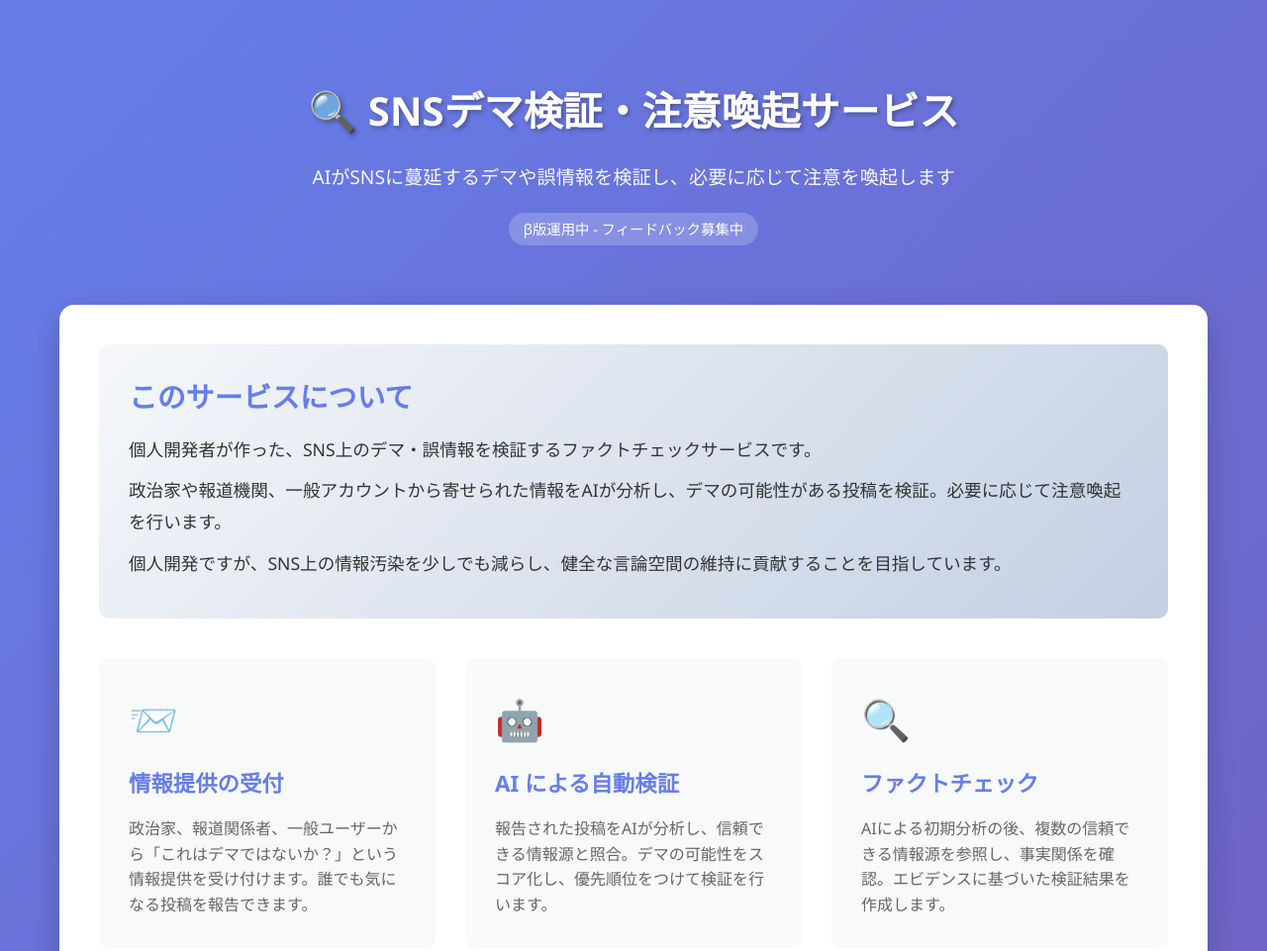
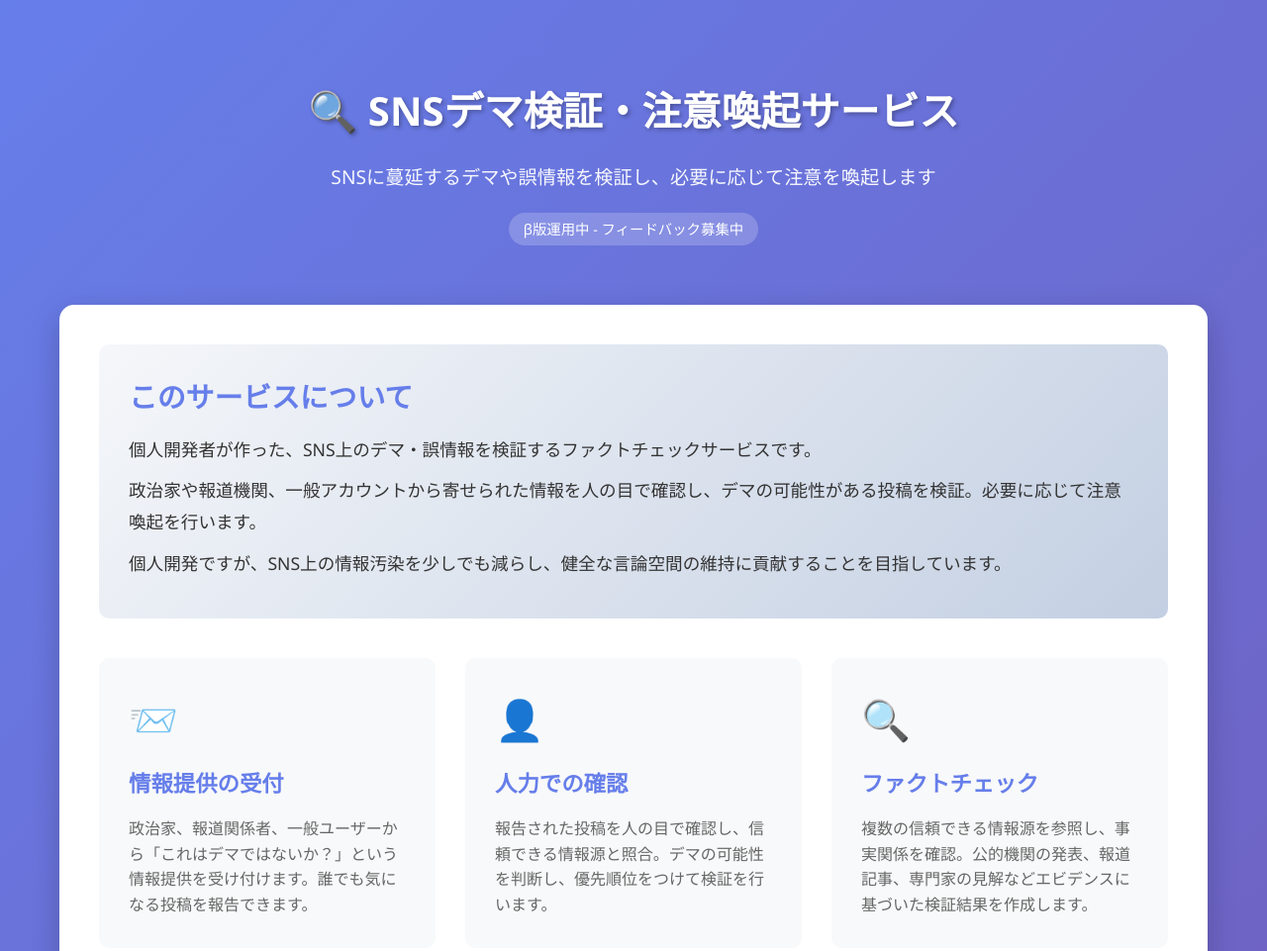
Before and after one commit to hiroshi-sys/factcheck-service, a plain HTML site: page index.html in a window 1280 px wide. Shown: the top 961 px of the page at 99% size. Drawn offline with Linux system fonts and the light colour scheme.

Commit message:
Update index.html

```diff
--- a/index.html
+++ b/index.html
@@ -245,7 +245,7 @@
     <div class="container">
         <header>
             <h1>🔍 SNSデマ検証・注意喚起サービス</h1>
-            <p class="subtitle">AIがSNSに蔓延するデマや誤情報を検証し、必要に応じて注意を喚起します</p>
+            <p class="subtitle">SNSに蔓延するデマや誤情報を検証し、必要に応じて注意を喚起します</p>
             <span class="beta-badge">β版運用中 - フィードバック募集中</span>
         </header>
 
@@ -253,7 +253,7 @@
             <div class="intro-section">
                 <h2>このサービスについて</h2>
                 <p>個人開発者が作った、SNS上のデマ・誤情報を検証するファクトチェックサービスです。</p>
-                <p>政治家や報道機関、一般アカウントから寄せられた情報をAIが分析し、デマの可能性がある投稿を検証。必要に応じて注意喚起を行います。</p>
+                <p>政治家や報道機関、一般アカウントから寄せられた情報を人の目で確認し、デマの可能性がある投稿を検証。必要に応じて注意喚起を行います。</p>
                 <p>個人開発ですが、SNS上の情報汚染を少しでも減らし、健全な言論空間の維持に貢献することを目指しています。</p>
             </div>
 
@@ -265,15 +265,15 @@
                 </div>
 
                 <div class="feature-card">
-                    <div class="feature-icon">🤖</div>
-                    <h3>AI による自動検証</h3>
-                    <p>報告された投稿をAIが分析し、信頼できる情報源と照合。デマの可能性をスコア化し、優先順位をつけて検証を行います。</p>
+                    <div class="feature-icon">👤</div>
+                    <h3>人力での確認</h3>
+                    <p>報告された投稿を人の目で確認し、信頼できる情報源と照合。デマの可能性を判断し、優先順位をつけて検証を行います。</p>
                 </div>
 
                 <div class="feature-card">
                     <div class="feature-icon">🔍</div>
                     <h3>ファクトチェック</h3>
-                    <p>AIによる初期分析の後、複数の信頼できる情報源を参照し、事実関係を確認。エビデンスに基づいた検証結果を作成します。</p>
+                    <p>複数の信頼できる情報源を参照し、事実関係を確認。公的機関の発表、報道記事、専門家の見解などエビデンスに基づいた検証結果を作成します。</p>
                 </div>
 
                 <div class="feature-card">
@@ -309,8 +309,8 @@
                     <div class="step">
                         <div class="step-number">2</div>
                         <div class="step-content">
-                            <h3>AI分析</h3>
-                            <p>AIが報告された投稿を自動で分析。過去のデマパターン、情報源の信頼性、拡散状況などを総合的に評価し、デマの可能性をスコア化します。</p>
+                            <h3>内容確認</h3>
+                            <p>報告された投稿を人の目で確認。投稿の内容、情報源の信頼性、拡散状況などを確認し、優先順位をつけて検証を進めます。</p>
                         </div>
                     </div>
 
@@ -318,7 +318,7 @@
                         <div class="step-number">3</div>
                         <div class="step-content">
                             <h3>事実確認</h3>
-                            <p>スコアが高い投稿について、公的機関の発表、報道記事、専門家の見解など、信頼できる情報源を参照して事実関係を確認します。</p>
+                            <p>優先度の高い投稿について、公的機関の発表、報道記事、専門家の見解など、信頼できる情報源を参照して事実関係を確認します。</p>
                         </div>
                     </div>
 
```
